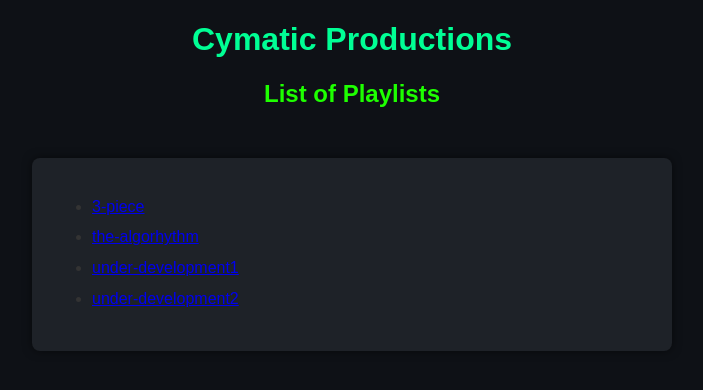
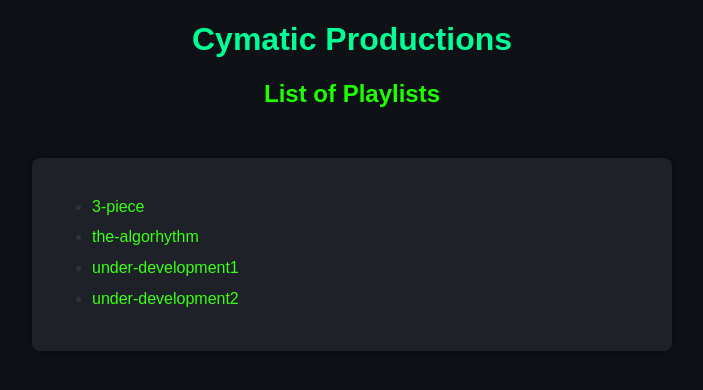
Before and after one commit to cymatic-productions/html.js.playlist, a Jekyll site: the page built from index.md, in a window 1280 px wide. Shown: the top 390 px of the page, without its empty margins (288-991 px from the left). Built offline with Jekyll 4.4.1, drawn with Linux system fonts in a browser that asks for light colours.

Commit message:
updated a href styling

```diff
--- a/css/style.css
+++ b/css/style.css
@@ -80,3 +80,13 @@ ul ul {
 ul ul li {
     margin-left: 20px; /* Indent nested list items */
 }
+
+a {
+    color: #39ff14; /* bright green color for links */
+    text-decoration: none; /* remove underline */
+    transition: color 0.3s ease; /* smooth color transition on hover */
+}
+
+a:hover {
+    color: #00ff00; /* brighter green on hover */
+}
```
